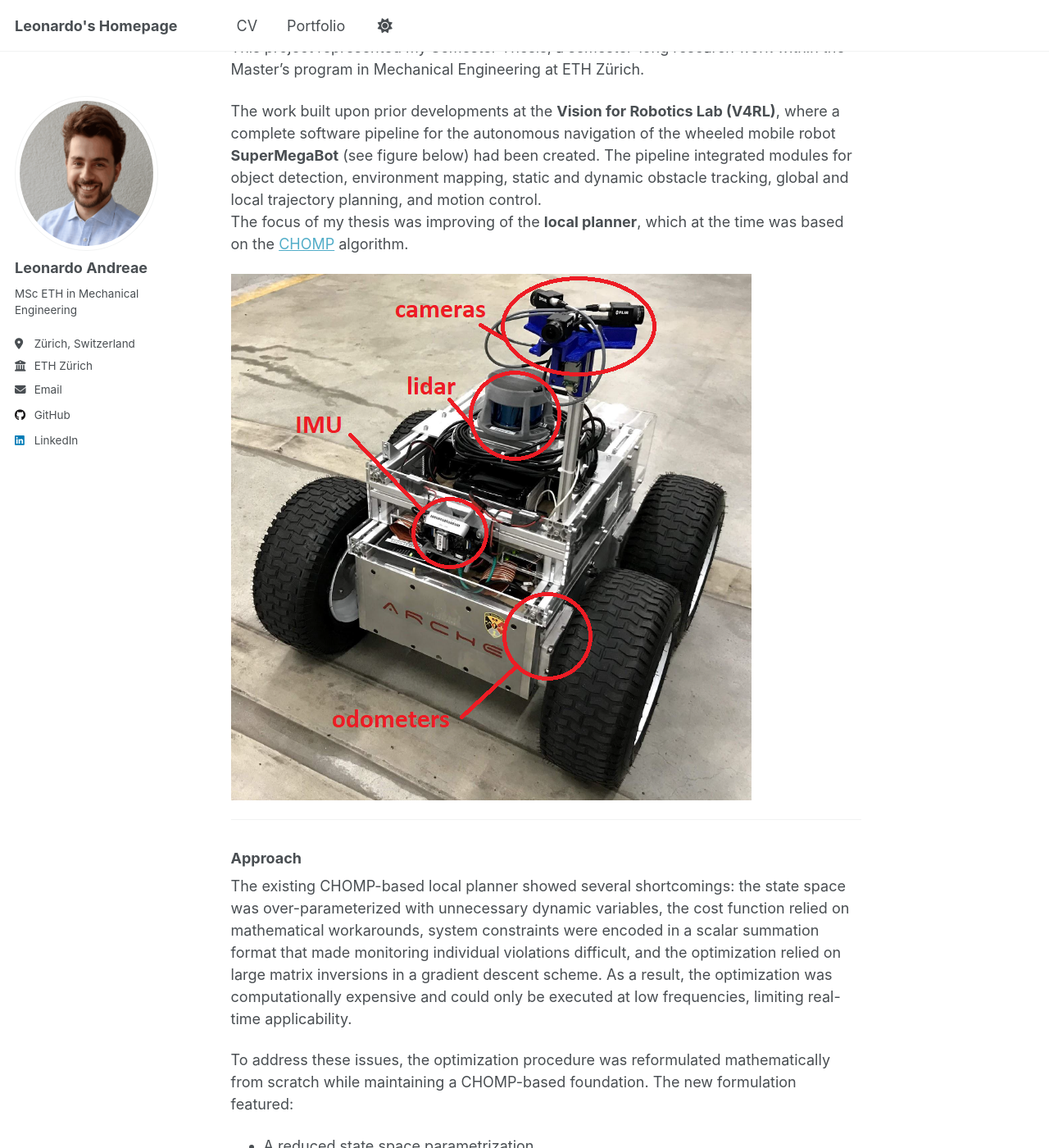
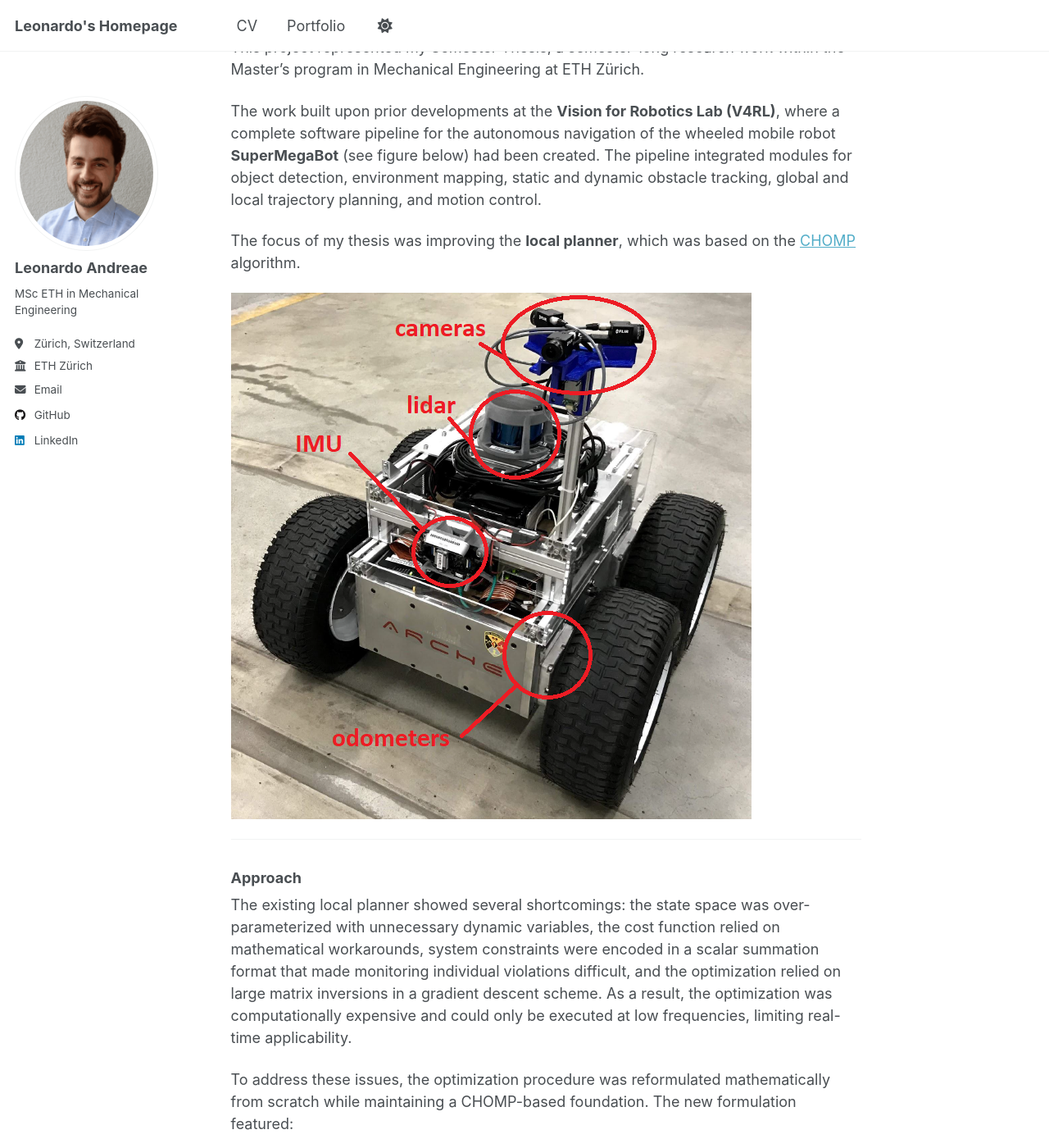
Before and after one commit to leonardoandreae/leonardoandreae.github.io, a Jekyll site: the page built from _portfolio/portfolio-3.md, in a window 1280 px wide and 1400 px high, scrolled down 626 px. Shown: the whole window at 82% size. Built offline with Jekyll 4.4.1, drawn with Linux system fonts in a browser that asks for light colours; a script that is not in the unit is left out.

```diff
--- a/_portfolio/portfolio-3.md
+++ b/_portfolio/portfolio-3.md
@@ -21,7 +21,8 @@ collection: portfolio
 This project represented my Semester Thesis, a semester-long research work within the Master’s program in Mechanical Engineering at ETH Zürich.
 
 The work built upon prior developments at the **Vision for Robotics Lab (V4RL)**, where a complete software pipeline for the autonomous navigation of the wheeled mobile robot **SuperMegaBot** (see figure below) had been created. The pipeline integrated modules for object detection, environment mapping, static and dynamic obstacle tracking, global and local trajectory planning, and motion control.
-The focus of my thesis was improving of the **local planner**, which at the time was based on the [CHOMP](https://www.researchgate.net/publication/258141018_CHOMP_Covariant_Hamiltonian_optimization_for_motion_planning) algorithm.
+
+The focus of my thesis was improving the **local planner**, which was based on the [CHOMP](https://www.researchgate.net/publication/258141018_CHOMP_Covariant_Hamiltonian_optimization_for_motion_planning) algorithm.
 
 ![SuperMegaBot](/images/supermegabot.png)
 
@@ -29,7 +30,7 @@ The focus of my thesis was improving of the **local planner**, which at the time
 
 ### Approach
 
-The existing CHOMP-based local planner showed several shortcomings: the state space was over-parameterized with unnecessary dynamic variables, the cost function relied on mathematical workarounds, system constraints were encoded in a scalar summation format that made monitoring individual violations difficult, and the optimization relied on large matrix inversions in a gradient descent scheme. As a result, the optimization was computationally expensive and could only be executed at low frequencies, limiting real-time applicability.
+The existing local planner showed several shortcomings: the state space was over-parameterized with unnecessary dynamic variables, the cost function relied on mathematical workarounds, system constraints were encoded in a scalar summation format that made monitoring individual violations difficult, and the optimization relied on large matrix inversions in a gradient descent scheme. As a result, the optimization was computationally expensive and could only be executed at low frequencies, limiting real-time applicability.
 
 To address these issues, the optimization procedure was reformulated mathematically from scratch while maintaining a CHOMP-based foundation. The new formulation featured:
 
```
Also changed, not shown: _portfolio/portfolio-4.md (+16 -6 lines), 1 other file.
